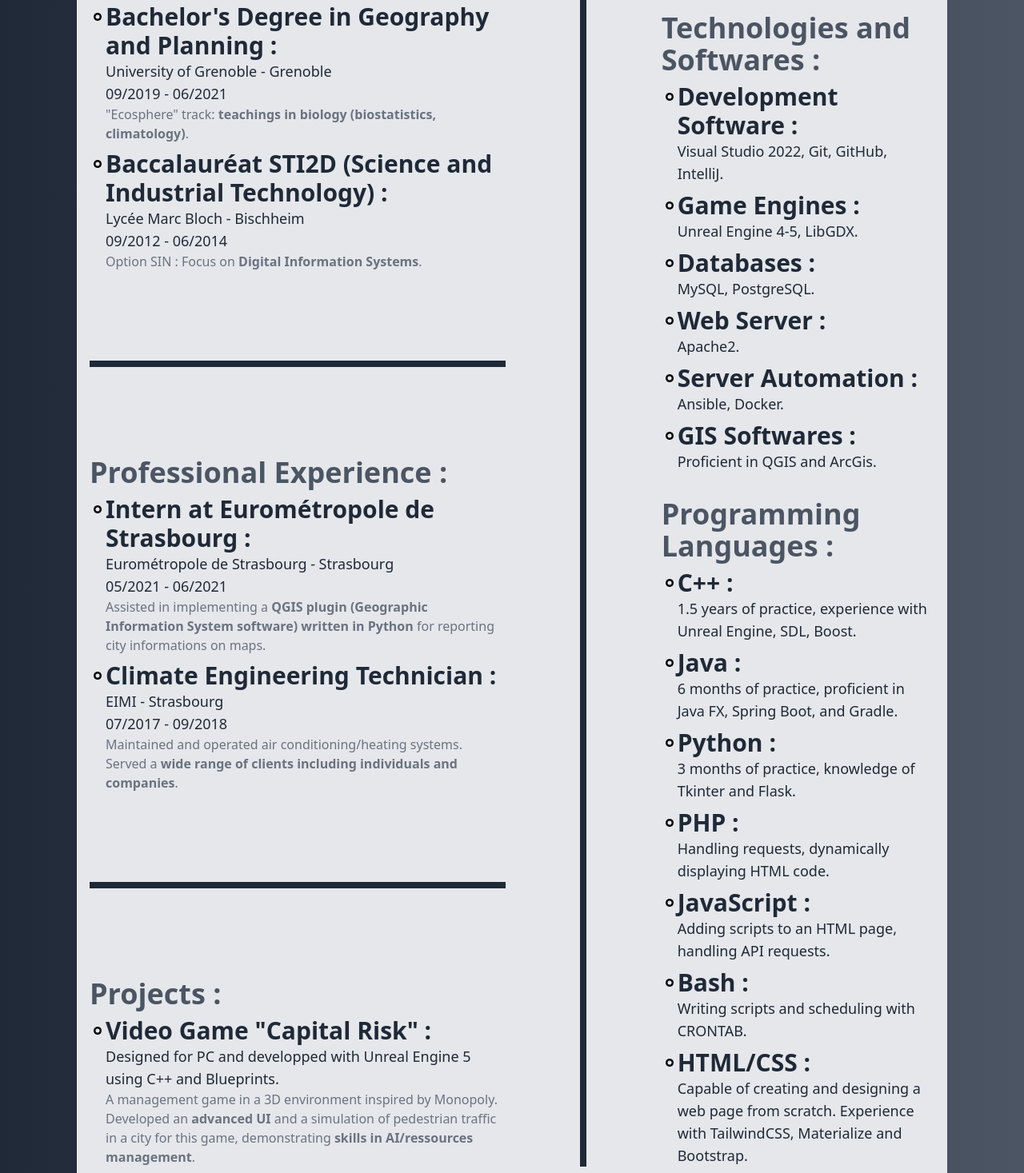
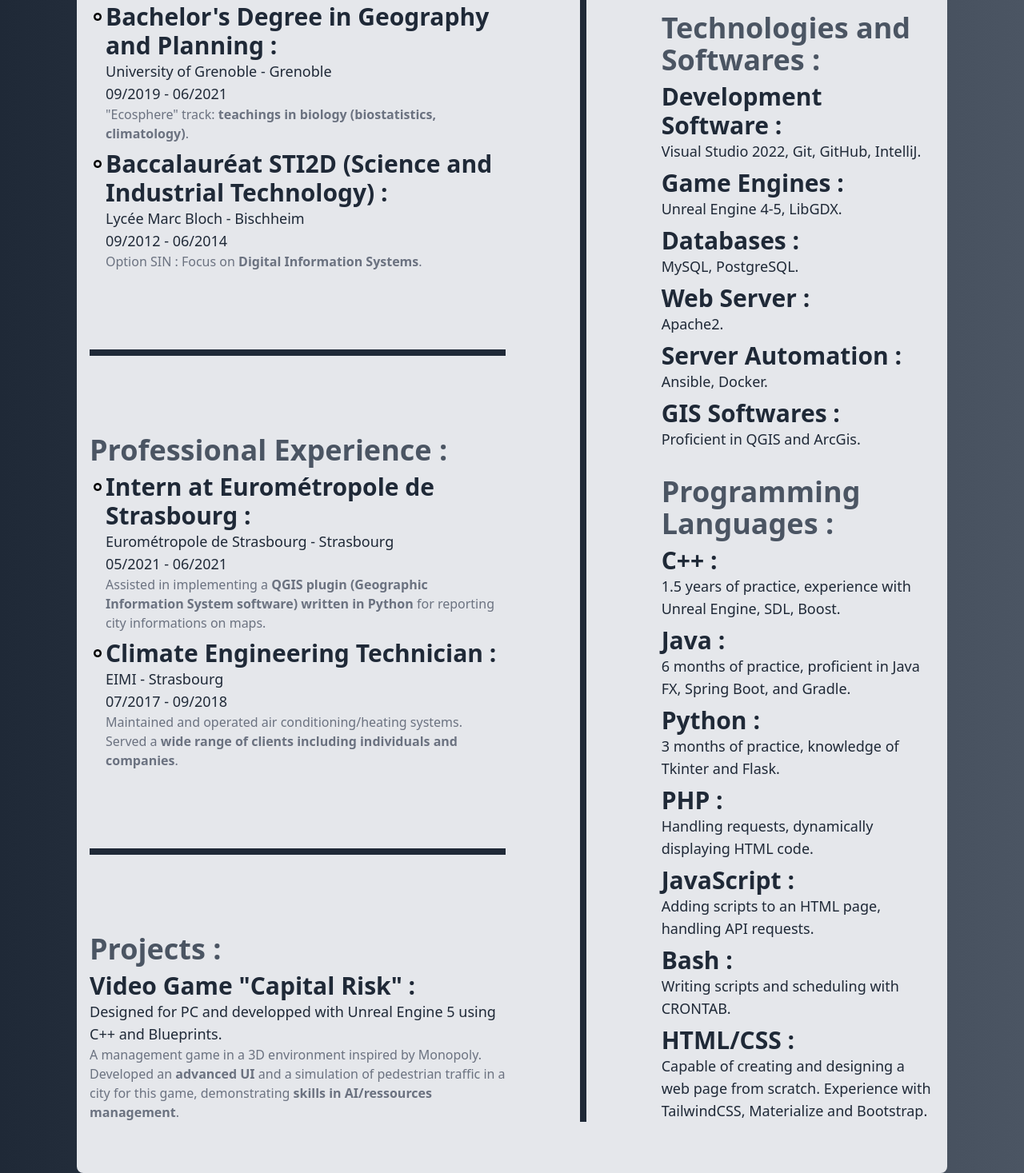
Before and after one commit to BoldGoblins/BoldGoblins.github.io, a website: page resume.html in a window 1280 px wide. Shown: the part 796-2263 px from the top of the page at 80% size. Drawn offline with Linux system fonts and the light colour scheme.

Commit message:
mod : remove some pallets on the left side and for "Projects" section

```diff
--- a/resume.html
+++ b/resume.html
@@ -125,8 +125,6 @@
 
                     <li>
                         <div class="flex flex-row items-center">
-                            <img src="/images/bullet.png" width="20" height="20" class="self-start mt-2">
-
                             <div class="flex flex-col">
                                 <h4 class="text-3xl font-bold">Video Game "Capital Risk" :</h4>
                                 <h5>Designed for PC and developped with Unreal Engine 5 using C++ and Blueprints.</h5>
@@ -148,8 +146,6 @@
 
                     <li>
                         <div class="flex flex-row items-center">
-                            <img src="/images/bullet.png" width="20" height="20" class="self-start mt-2">
-
                             <div class="flex flex-col">
                                 <h4 class="text-3xl font-bold">English :</h4>
                                 <h5>Intermediate (B1) : autonomous in speaking and writing.</h5>
@@ -159,8 +155,6 @@
 
                     <li>
                         <div class="flex flex-row items-center">
-                            <img src="/images/bullet.png" width="20" height="20" class="self-start mt-2">
-
                             <div class="flex flex-col">
                                 <h4 class="text-3xl font-bold">French :</h4>
                                 <h5>Native speaker.</h5>
@@ -174,8 +168,6 @@
 
                     <li>
                         <div class="flex flex-row items-center">
-                            <img src="/images/bullet.png" width="20" height="20" class="self-start mt-2">
-
                             <div class="flex flex-col">
                                 <h4 class="text-3xl font-bold">Development Software :</h4>
                                 <h5>Visual Studio 2022, Git, GitHub, IntelliJ.</h5>
@@ -185,8 +177,6 @@
 
                     <li>
                         <div class="flex flex-row items-center">
-                            <img src="/images/bullet.png" width="20" height="20" class="self-start mt-2">
-
                             <div class="flex flex-col">
                                 <h4 class="text-3xl font-bold">Game Engines :</h4>
                                 <h5>Unreal Engine 4-5, LibGDX.</h5>
@@ -196,8 +186,6 @@
 
                     <li>
                         <div class="flex flex-row items-center">
-                            <img src="/images/bullet.png" width="20" height="20" class="self-start mt-2">
-
                             <div class="flex flex-col">
                                 <h4 class="text-3xl font-bold">Databases :</h4>
                                 <h5>MySQL, PostgreSQL.</h5>
@@ -207,8 +195,6 @@
 
                     <li>
                         <div class="flex flex-row items-center">
-                            <img src="/images/bullet.png" width="20" height="20" class="self-start mt-2">
-
                             <div class="flex flex-col">
                                 <h4 class="text-3xl font-bold">Web Server :</h4>
                                 <h5>Apache2.</h5>
@@ -218,8 +204,6 @@
 
                     <li>
                         <div class="flex flex-row items-center">
-                            <img src="/images/bullet.png" width="20" height="20" class="self-start mt-2">
-
                             <div class="flex flex-col">
                                 <h4 class="text-3xl font-bold">Server Automation :</h4>
                                 <h5>Ansible, Docker.</h5>
@@ -229,8 +213,6 @@
 
                     <li>
                         <div class="flex flex-row items-center">
-                            <img src="/images/bullet.png" width="20" height="20" class="self-start mt-2">
-
                             <div class="flex flex-col">
                                 <h4 class="text-3xl font-bold">GIS Softwares :</h4>
                                 <h5>Proficient in QGIS and ArcGis.</h5>
@@ -245,8 +227,6 @@
 
                     <li>
                         <div class="flex flex-row items-center">
-                            <img src="/images/bullet.png" width="20" height="20" class="self-start mt-2">
-
                             <div class="flex flex-col">
                                 <h4 class="text-3xl font-bold">C++ :</h4>
                                 <h5>1.5 years of practice, experience with Unreal Engine, SDL, Boost.</h5>
@@ -256,8 +236,6 @@
 
                     <li>
                         <div class="flex flex-row items-center">
-                            <img src="/images/bullet.png" width="20" height="20" class="self-start mt-2">
-
                             <div class="flex flex-col">
                                 <h4 class="text-3xl font-bold">Java :</h4>
                                 <h5>6 months of practice, proficient in Java FX, Spring Boot, and Gradle.</h5>
@@ -267,8 +245,6 @@
 
                     <li>
                         <div class="flex flex-row items-center">
-                            <img src="/images/bullet.png" width="20" height="20" class="self-start mt-2">
-
                             <div class="flex flex-col">
                                 <h4 class="text-3xl font-bold">Python :</h4>
                                 <h5>3 months of practice, knowledge of Tkinter and Flask.</h5>
@@ -278,8 +254,6 @@
 
                     <li>
                         <div class="flex flex-row items-center">
-                            <img src="/images/bullet.png" width="20" height="20" class="self-start mt-2">
-
                             <div class="flex flex-col">
                                 <h4 class="text-3xl font-bold">PHP :</h4>
                                 <h5>Handling requests, dynamically displaying HTML code.</h5>
@@ -289,8 +263,6 @@
 
                     <li>
                         <div class="flex flex-row items-center">
-                            <img src="/images/bullet.png" width="20" height="20" class="self-start mt-2">
-
                             <div class="flex flex-col">
                                 <h4 class="text-3xl font-bold">JavaScript :</h4>
                                 <h5>Adding scripts to an HTML page, handling API requests.</h5>
@@ -300,8 +272,6 @@
 
                     <li>
                         <div class="flex flex-row items-center">
-                            <img src="/images/bullet.png" width="20" height="20" class="self-start mt-2">
-
                             <div class="flex flex-col">
                                 <h4 class="text-3xl font-bold">Bash :</h4>
                                 <h5>Writing scripts and scheduling with CRONTAB.</h5>
@@ -311,8 +281,6 @@
 
                     <li>
                         <div class="flex flex-row items-center">
-                            <img src="/images/bullet.png" width="20" height="20" class="self-start mt-2">
-
                             <div class="flex flex-col">
                                 <h4 class="text-3xl font-bold">HTML/CSS :</h4>
                                 <h5>Capable of creating and designing a web page from scratch. Experience with TailwindCSS, Materialize and Bootstrap.</h5>
```
